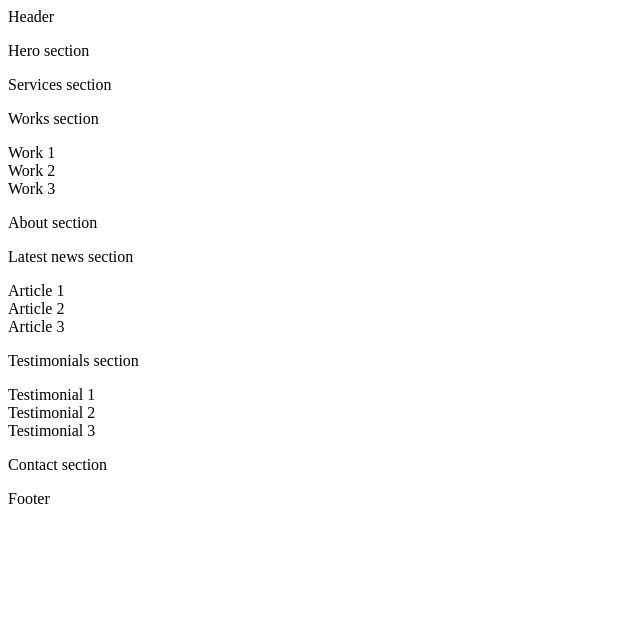
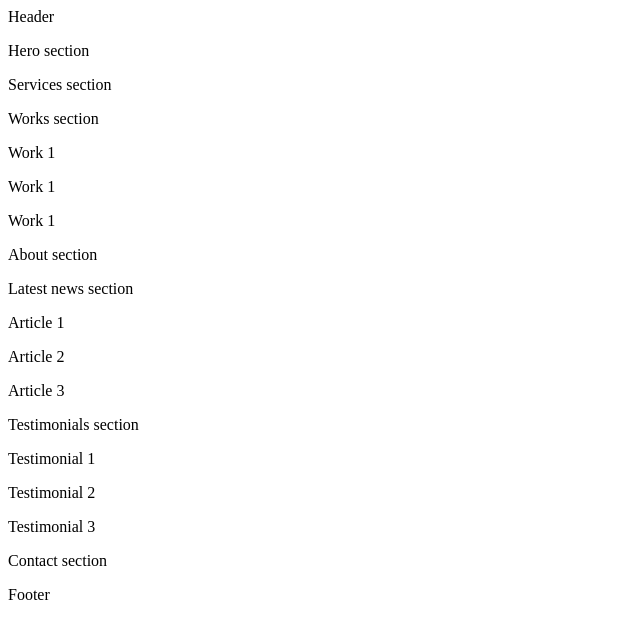
Before and after one commit to AsiaGrpr/holbertonschool-web_front_end, a plain HTML site: page html_advanced/6-index.html in a window 1280 px wide. Shown: the whole page, without its empty margins (0-640 px from the left). Drawn offline with Linux system fonts and the light colour scheme.

Commit message:
6-index.html correction

```diff
--- a/html_advanced/6-index.html
+++ b/html_advanced/6-index.html
@@ -23,13 +23,19 @@
             <p>
                 Works section
                 <article>
+                    <p>
                         Work 1
+                    </p>
                 </article>
                 <article>
-                    Work 2
+                    <p>
+                        Work 1
+                    </p>
                 </article>
                 <article>
-                    Work 3
+                    <p>
+                        Work 1
+                    </p>
                 </article>
             </p>
             <p>
@@ -38,25 +44,37 @@
             <p>
                 Latest news section
                 <article>
+                    <p>
                         Article 1
+                    </p>
                 </article>
                 <article>
+                    <p>
                         Article 2
+                    </p>
                 </article>
                 <article>
+                    <p>
                         Article 3
+                    </p>
                 </article>
             </p>
             <p>
                 Testimonials section
                 <article>
+                    <p>
                         Testimonial 1
+                    </p>
                 </article>
                 <article>
+                    <p>
                         Testimonial 2
+                    </p>
                 </article>
                 <article>
+                    <p>
                         Testimonial 3
+                    </p>
                 </article>
             </p>
             <p>
```
Lines whose indentation alone changed are shown as unchanged.
